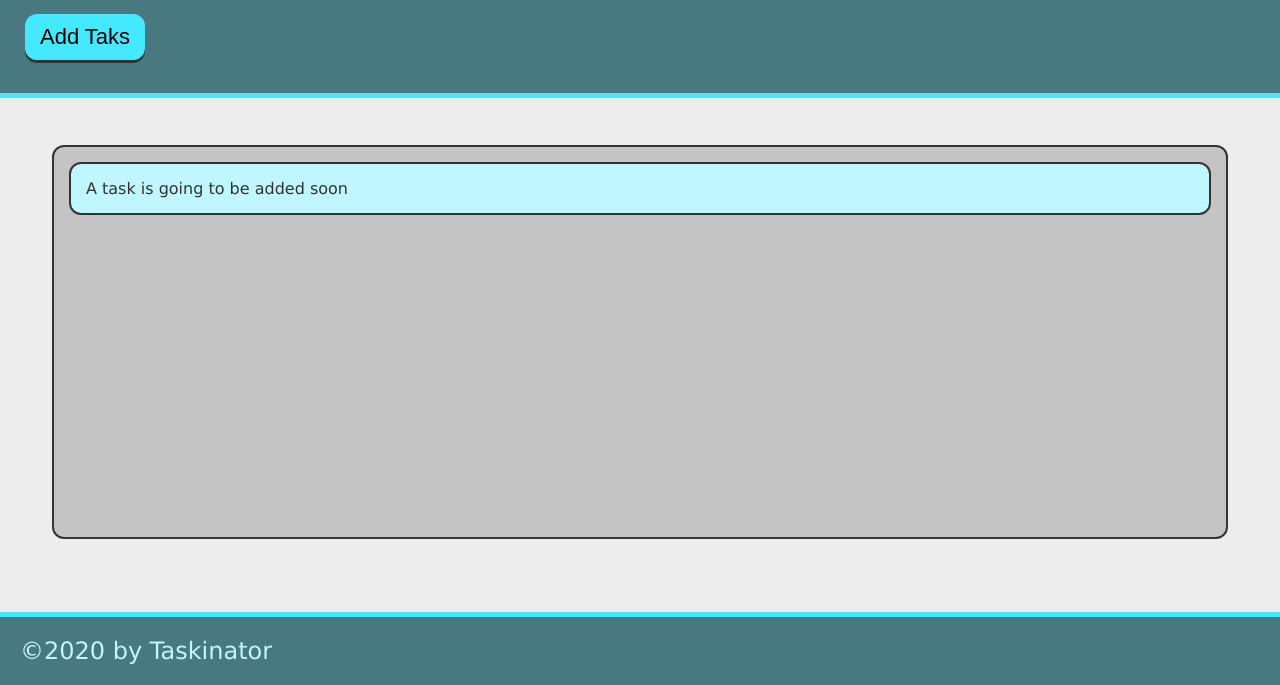
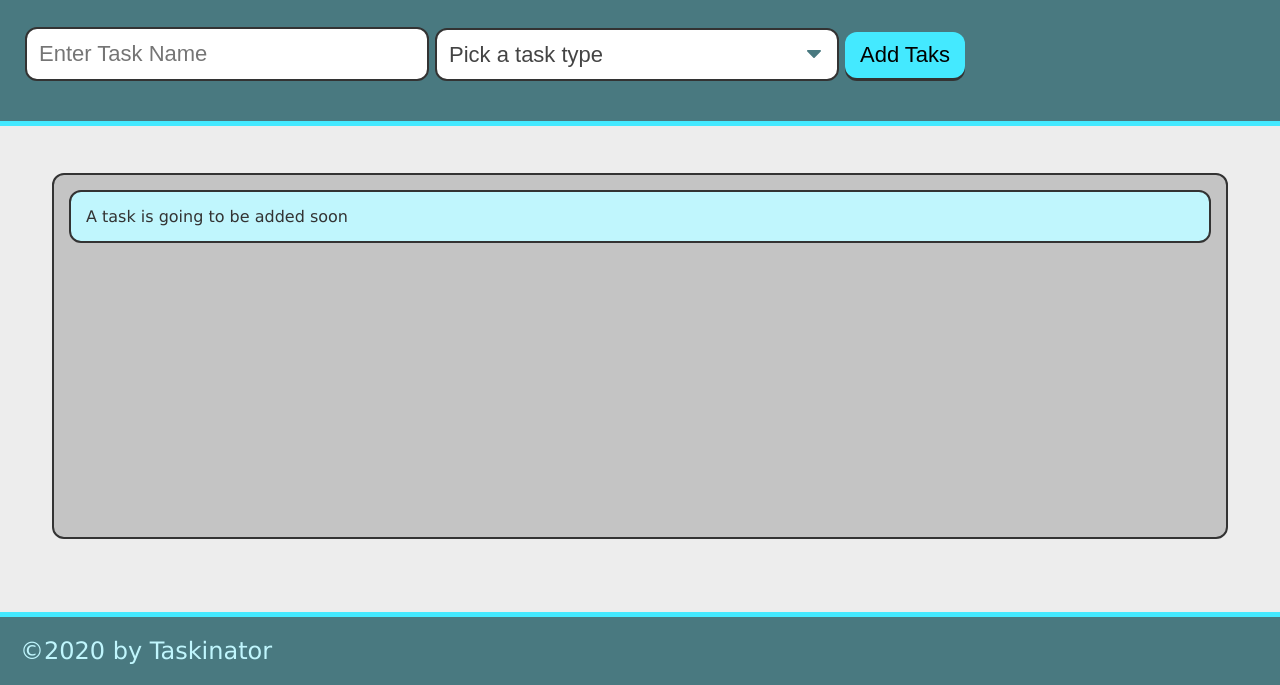
Before and after one commit to JJackson510/taskinator, a plain HTML site: page index.html in a window 1280 px wide. Shown: the part 115-800 px from the top of the page. Drawn offline with Linux system fonts and the light colour scheme.

Commit message:
fixed html

```diff
--- a/index.html
+++ b/index.html
@@ -12,7 +12,22 @@
     <header>
         <h1 class="page-title">Taskinator</h1>
         <p>Click the botton below to add a new task!</p>
-        <button class="btn" id="save-task">Add Taks</button>
+        <form id="task-form">
+            <div class="form-group">
+                <input type="text" name="task-name" placeholder="Enter Task Name">
+            </div>
+            <div class="form-group">
+                <select name="task-type" class="select-dropdown">
+                    <option value="" disabled selected>Pick a task type</option>
+                    <option value="print">Print</option>
+                    <option value="Web">Web</option>
+                    <option value="Mobile">Mobile</option>
+                </select>
+            </div>
+            <div class="form-group">
+                <button class="btn" id="save-task" type="submit">Add Taks</button>
+            </div>
+        </form>
     </header>
     <!--Header Ends-->
 
```
